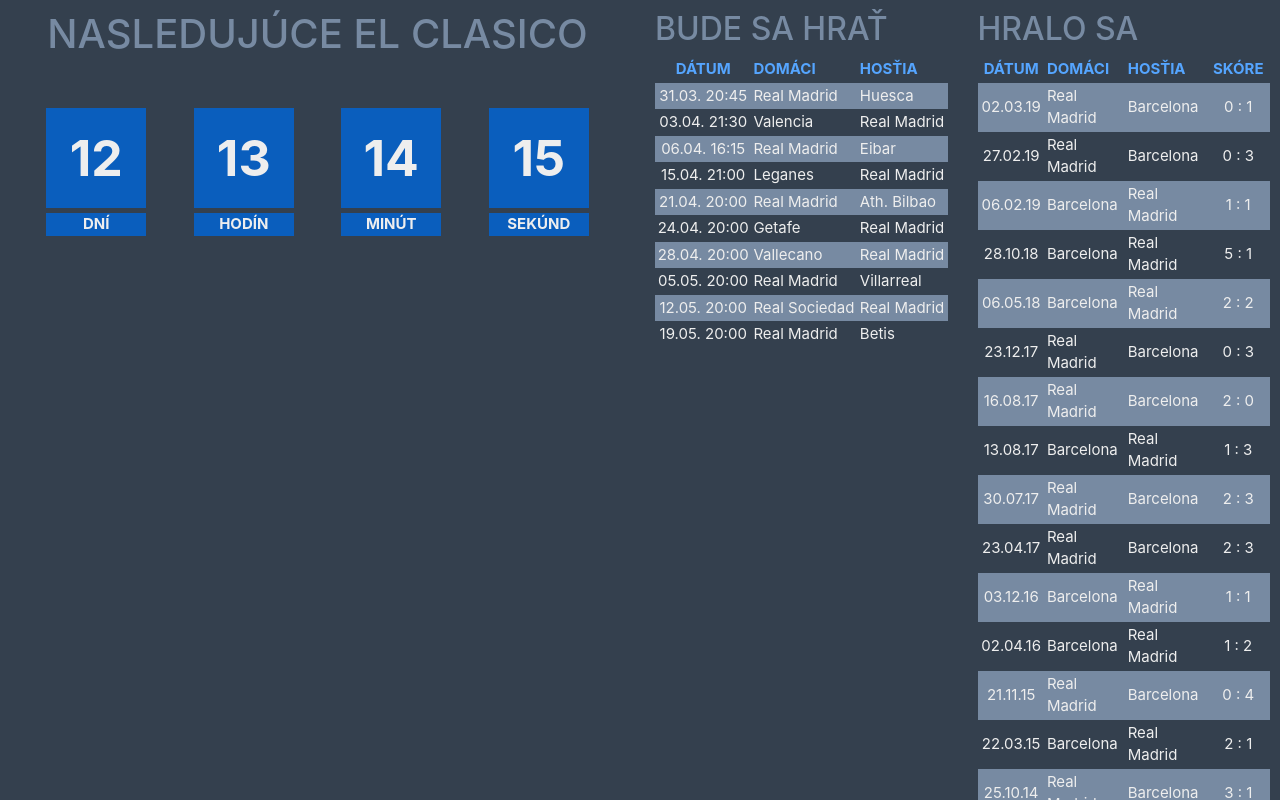
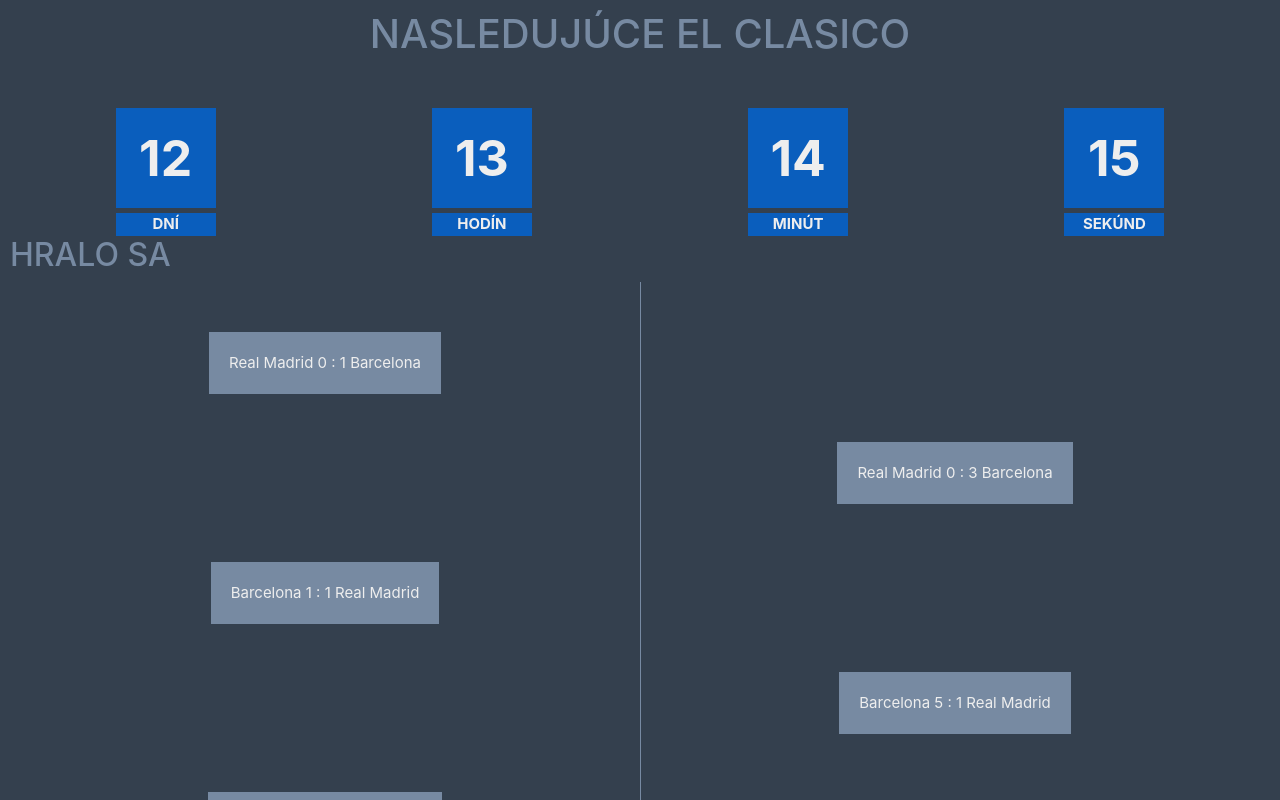
Before and after one commit to tmatyo/elclasico.sk, a React (Create React App) app: page / in a window 1280 px wide. Shown: the top 800 px of the page. Built offline with nearby package versions, Linux system fonts and the light colour scheme.

Commit message:
changing layout to timeline

```diff
--- a/src/App.js
+++ b/src/App.js
@@ -11,19 +11,9 @@
   	render() {
     	return (
       		<div id="app">
-			  	<Container fluid="true">
-					<Row>
-						<Col xs={12} md={4} xl={6}>
-        					<Countdown />
-						</Col>
-						<Col xs={12} md={4} xl={3}>
-        					<Schedule />
-						</Col>
-						<Col xs={12} md={4} xl={3}>
-        					<Fixtures />
-						</Col>
-					</Row>
-				</Container>
+        		<Countdown />
+        		{/* <Schedule /> */}
+        		<Fixtures />
       		</div>
     	);
   	}
--- a/src/Countdown.js
+++ b/src/Countdown.js
@@ -7,9 +7,6 @@
 		return (
 			<div id="countdown">
 				<h1>Nasledujúce El Clasico</h1>
-				<Container>
-					<Row>
-						<Col xs={12}>
 					<div className="cd-grid">
 						<div className="cd-cell">
 							<div className="cd-number">12</div>
@@ -28,9 +25,6 @@
 							<div className="cd-desc">Sekúnd</div>
 						</div>
 					</div>
-						</Col>
-					</Row>
-				</Container>
 			</div>
 		);
 	}
--- a/src/Fixtures.css
+++ b/src/Fixtures.css
@@ -1,8 +1,39 @@
-/* #app #fixtures .scrollable {
-    height: calc(100%-38px);
-    overflow-y: scroll;
+#app #fixtures .timeline {
+    display: grid;
+    grid-template-columns: 50% 50%;
+    grid-auto-rows: 230px;
+    position: relative;
+}
+
+#app #fixtures .timeline:before {
+    content: "";
+    position: absolute;
+    width: 1px;
+    height: 100%;
+    background-color: #778aa2;
+    left: 50%;
+}
+
+#app #fixtures .timeline .timeline-item {
+    margin: 0 auto;
+}
+
+#app #fixtures .timeline .timeline-item .timeline-fixture {
+    background-color: #778aa2;
+    padding: 20px;
+}
+
+#app #fixtures .timeline .timeline-item .timeline-fixture.odd {
+    margin-top: 50px;
+}
+
+/* #app #fixtures .timeline .timeline-item .timeline-fixture.odd:after {
+    content: "";
+    position: absolute;
+    border-bottom: 1px dashed #778aa2;
+    width: 100px;
 } */
 
-#app #fixtures .center-text {
-    text-align: center;
+#app #fixtures .timeline .timeline-item .timeline-fixture.even {
+    margin-top: 160px;
 }
--- a/src/Fixtures.js
+++ b/src/Fixtures.js
@@ -19,7 +19,19 @@
 		return (
 			<div id="fixtures">
 				<h2>Hralo sa</h2>
-				<div className="scrollable">
+				<div className="timeline">
+					{this.state.fx.map((row, index) => {
+						return (
+							<div key={index} className="timeline-item" >
+								<div className={"timeline-fixture " + (index % 2 ? "even" : "odd")} >
+									<span>{row.home_team}</span> <span>{row.score}</span> <span>{row.away_team}</span>
+								</div>
+							</div>
+						)
+					})}
+				</div>
+
+				{/* <div className="scrollable">
 					<table>
 						<tbody>
 							<tr>
@@ -40,7 +52,7 @@
 								})}
 						</tbody>
 					</table>
-				</div>
+				</div> */}
 			</div>
 		);
 	}
```
Lines whose indentation alone changed are shown as unchanged.
